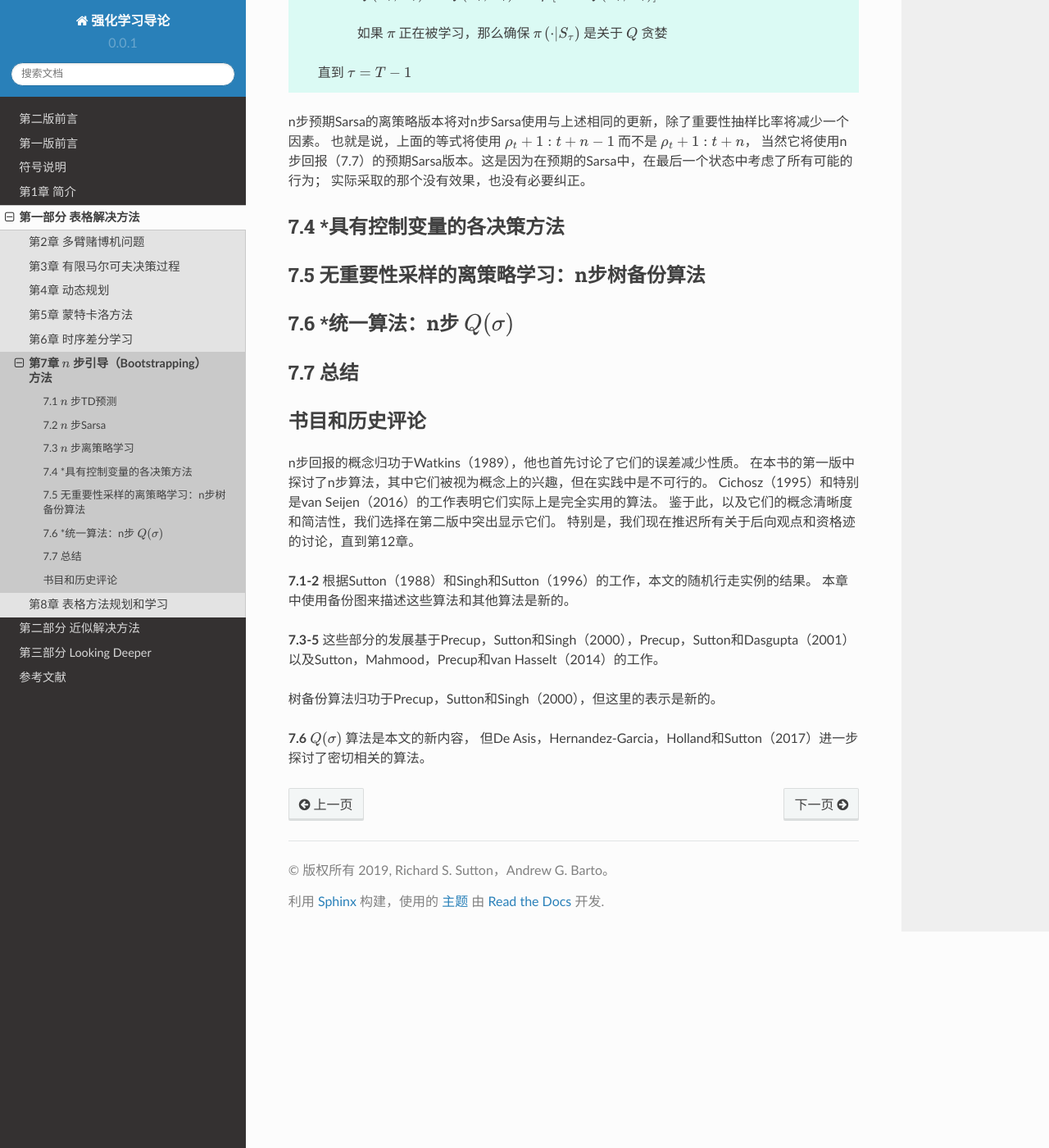
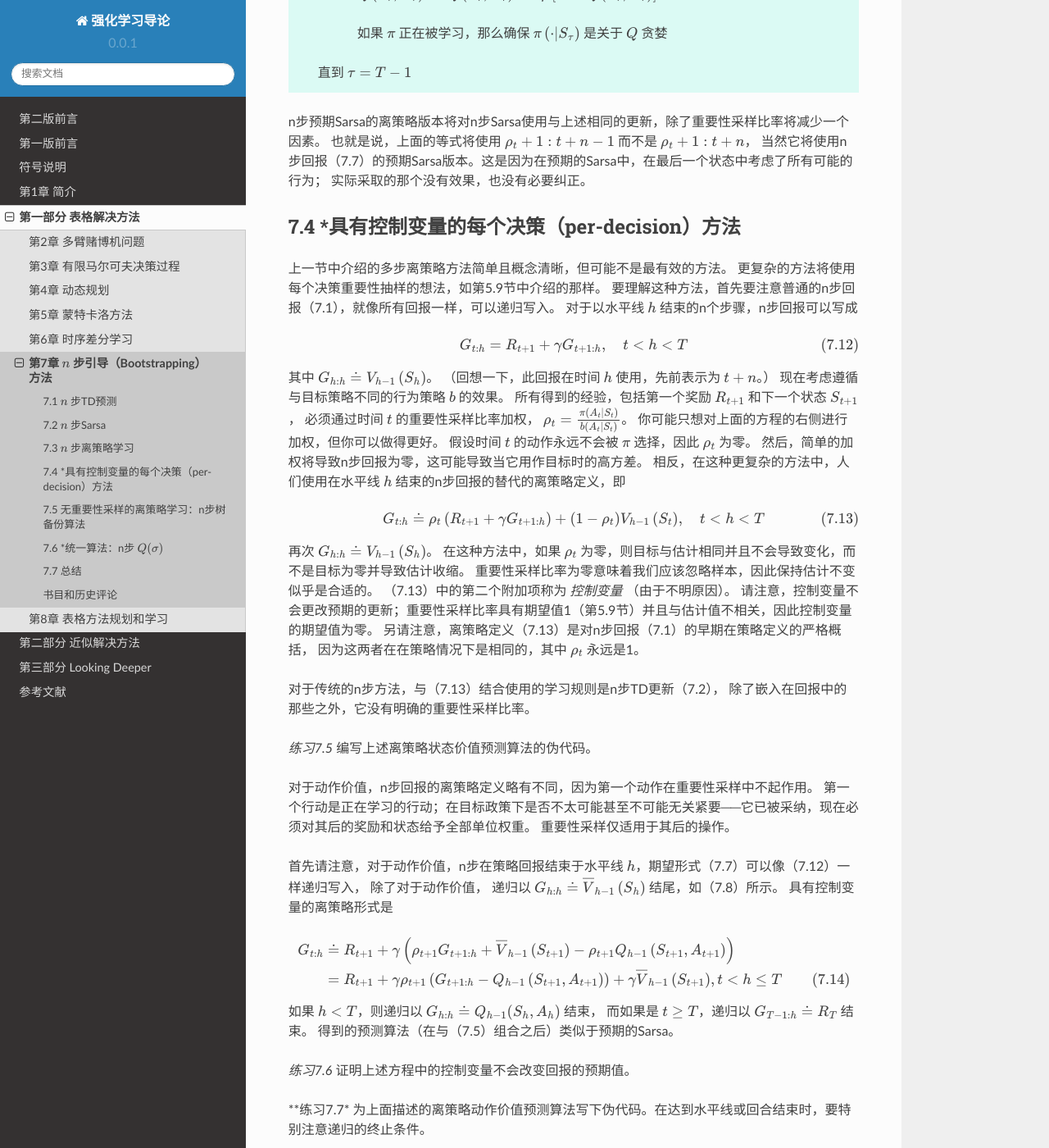
Before and after one commit to qiwihui/reinforcement-learning-an-introduction-chinese, a Sphinx documentation site: the page built from source/partI/chapter7/n_step_bootstrapping.rst, in a window 1280 px wide and 1400 px high, scrolled down 9348 px. Shown: the whole window at 82% size. Built offline with Sphinx 7.4.7 and the Read the Docs theme 2.0.0, drawn with Linux system fonts in a browser that asks for light colours; some of the changed text lies outside the part shown.

Commit message:
dcos: 7.4 具有控制变量的每个决策（per-decision）方法

```diff
--- a/source/partI/chapter7/n_step_bootstrapping.rst
+++ b/source/partI/chapter7/n_step_bootstrapping.rst
@@ -298,7 +298,7 @@ n步Sarsa的备份图（如图7.3所示），就像n步TD一样（图7.1） ）
     V_{t+n}\left(S_{t}\right) \doteq V_{t+n-1}\left(S_{t}\right)+\alpha \rho_{t : t+n-1}\left[G_{t : t+n}-V_{t+n-1}\left(S_{t}\right)\right], \quad 0 \leq t<T
     \tag{7.9}
 
-其中 :math:`\rho_{t : t}+n-1` 称为 *重要性抽样比率*，
+其中 :math:`\rho_{t : t}+n-1` 称为 *重要性采样比率*，
 是在两个策略下从 :math:`A_t` 到 :math:`A_{t+n-1}` 采取 :math:`n` 个动作的相对概率（参见方程5.3）：
 
 .. math::
@@ -311,7 +311,7 @@ n步Sarsa的备份图（如图7.3所示），就像n步TD一样（图7.1） ）
 另一方面，如果偶然采取行动，:math:`\pi` 将采取比 :math:`\b` 更大的概率，那么这将增加否则将给予回报的权重。
 这是有道理的，因为该动作是 :math:`\pi` 的特征（因此我们想要了解它），但很少被 :math:`\b` 选择，因此很少出现在数据中。
 为了弥补这一点，我们必须在它发生时增加权重（over-weight）。
-请注意，如果这两个策略实际上是相同的（在策略情况下），则重要性采样率始终为1。
+请注意，如果这两个策略实际上是相同的（在策略情况下），则重要性采样比率始终为1。
 因此，我们的新更新（7.9）概括并可以完全取代我们之前的n步TD更新。
 同样，我们之前的n步Sarsa更新可以完全被简单的离策略形式所取代：
 
@@ -320,7 +320,7 @@ n步Sarsa的备份图（如图7.3所示），就像n步TD一样（图7.1） ）
     Q_{t+n}\left(S_{t}, A_{t}\right) \doteq Q_{t+n-1}\left(S_{t}, A_{t}\right)+\alpha \rho_{t+1 : t+n}\left[G_{t : t+n}-Q_{t+n-1}\left(S_{t}, A_{t}\right)\right]
     \tag{7.11}
 
-对 :math:`0 \leq t<T`。注意，这里的重要性采样率比n步TD（7.9）晚一步开始和结束。
+对 :math:`0 \leq t<T`。注意，这里的重要性采样比率比n步TD（7.9）晚一步开始和结束。
 这是因为我们正在更新状态-动作对。我们不必关心我们选择行动的可能性；
 现在我们选择了它，我们希望从发生的事情中充分学习，只对后续行动进行重要性采样。
 完整算法的伪代码如下面的框所示。
@@ -378,14 +378,91 @@ n步Sarsa的备份图（如图7.3所示），就像n步TD一样（图7.1） ）
 
         直到 :math:`\tau = T - 1`
 
-n步预期Sarsa的离策略版本将对n步Sarsa使用与上述相同的更新，除了重要性抽样比率将减少一个因素。
+n步预期Sarsa的离策略版本将对n步Sarsa使用与上述相同的更新，除了重要性采样比率将减少一个因素。
 也就是说，上面的等式将使用 :math:`\rho_{t}+1 : t+n-1` 而不是 :math:`\rho_{t}+1 : t+n`，
 当然它将使用n步回报（7.7）的预期Sarsa版本。这是因为在预期的Sarsa中，在最后一个状态中考虑了所有可能的行为；
 实际采取的那个没有效果，也没有必要纠正。
 
 
-7.4 \*具有控制变量的各决策方法
-------------------------------
+7.4 \*具有控制变量的每个决策（per-decision）方法
+-------------------------------------------------
+
+上一节中介绍的多步离策略方法简单且概念清晰，但可能不是最有效的方法。
+更复杂的方法将使用每个决策重要性抽样的想法，如第5.9节中介绍的那样。
+要理解这种方法，首先要注意普通的n步回报（7.1），就像所有回报一样，可以递归写入。
+对于以水平线 :math:`h` 结束的n个步骤，n步回报可以写成
+
+.. math::
+
+    G_{t : h}=R_{t+1}+\gamma G_{t+1 : h}, \quad t<h<T
+    \tag{7.12}
+
+其中 :math:`G_{h : h} \doteq V_{h-1}\left(S_{h}\right)`。
+（回想一下，此回报在时间 :math:`h` 使用，先前表示为 :math:`t+n`。）
+现在考虑遵循与目标策略不同的行为策略 :math:`b` 的效果。
+所有得到的经验，包括第一个奖励 :math:`R_{t+1}` 和下一个状态 :math:`S_{t+1}`，
+必须通过时间 :math:`t` 的重要性采样比率加权，
+:math:`\rho_{t}=\frac{\pi\left(A_{t} | S_{t}\right)}{b\left(A_{t} | S_{t}\right)}`。
+你可能只想对上面的方程的右侧进行加权，但你可以做得更好。
+假设时间 :math:`t` 的动作永远不会被 :math:`\pi` 选择，因此 :math:`\rho_{t}` 为零。
+然后，简单的加权将导致n步回报为零，这可能导致当它用作目标时的高方差。
+相反，在这种更复杂的方法中，人们使用在水平线 :math:`h` 结束的n步回报的替代的离策略定义，即
+
+.. math::
+
+    G_{t : h} \doteq \rho_{t}\left(R_{t+1}+\gamma G_{t+1 : h}\right)+\left(1-\rho_{t}\right) V_{h-1}\left(S_{t}\right), \quad t<h<T
+    \tag{7.13}
+
+再次 :math:`G_{h : h} \doteq V_{h-1}\left(S_{h}\right)`。
+在这种方法中，如果 :math:`\rho_{t}` 为零，则目标与估计相同并且不会导致变化，而不是目标为零并导致估计收缩。
+重要性采样比率为零意味着我们应该忽略样本，因此保持估计不变似乎是合适的。
+（7.13）中的第二个附加项称为 *控制变量* （由于不明原因）。
+请注意，控制变量不会更改预期的更新；重要性采样比率具有期望值1（第5.9节）并且与估计值不相关，因此控制变量的期望值为零。
+另请注意，离策略定义（7.13）是对n步回报（7.1）的早期在策略定义的严格概括，
+因为这两者在在策略情况下是相同的，其中 :math:`\rho_{t}` 永远是1。
+
+对于传统的n步方法，与（7.13）结合使用的学习规则是n步TD更新（7.2），
+除了嵌入在回报中的那些之外，它没有明确的重要性采样比率。
+
+*练习7.5* 编写上述离策略状态价值预测算法的伪代码。
+
+对于动作价值，n步回报的离策略定义略有不同，因为第一个动作在重要性采样中不起作用。
+第一个行动是正在学习的行动；在目标政策下是否不太可能甚至不可能无关紧要──它已被采纳，现在必须对其后的奖励和状态给予全部单位权重。
+重要性采样仅适用于其后的操作。
+
+首先请注意，对于动作价值，n步在策略回报结束于水平线 :math:`h`，期望形式（7.7）可以像（7.12）一样递归写入，
+除了对于动作价值，
+递归以 :math:`G_{h : h} \doteq \overline{V}_{h-1}\left(S_{h}\right)` 结尾，如（7.8）所示。
+具有控制变量的离策略形式是
+
+.. math::
+
+    \begin{aligned}
+    G_{t : h} & \doteq R_{t+1}+\gamma\left(\rho_{t+1} G_{t+1 : h}+\overline{V}_{h-1}\left(S_{t+1}\right)-\rho_{t+1} Q_{h-1}\left(S_{t+1}, A_{t+1}\right)\right) \\
+    &=R_{t+1}+\gamma \rho_{t+1}\left(G_{t+1 : h}-Q_{h-1}\left(S_{t+1}, A_{t+1}\right)\right)+\gamma \overline{V}_{h-1}\left(S_{t+1}\right), t<h \leq T & \text{(7.14)}
+    \end{aligned}
+
+如果 :math:`h<T`，则递归以 :math:`G_{h : h} \doteq Q_{h-1}(S_{h}, A_{h})` 结束，
+而如果是 :math:`t \geq T`，递归以 :math:`G_{T-1 : h} \doteq R_{T}` 结束。
+得到的预测算法（在与（7.5）组合之后）类似于预期的Sarsa。
+
+*练习7.6* 证明上述方程中的控制变量不会改变回报的预期值。
+
+\**练习7.7* 为上面描述的离策略动作价值预测算法写下伪代码。在达到水平线或回合结束时，要特别注意递归的终止条件。
+
+*练习7.8* 如果近似状态值函数没有改变，则表明n步回报（7.13）的通用（离策略）版本仍然可以作为基于状态的TD误差（6.5）的精确和紧凑地书写。
+
+*练习7.9* 对离政策n步回报（7.14）和预期Sarsa TD误差（公式6.9中括号内的数量）的动作版本重复上述练习。
+
+*练习7.10（编程）* 设计一个小的离策略预测问题并用它来表明使用（7.13）和（7.2）的离策略学习算法比使用（7.1）和（7.9）的更简单算法更有效。
+
+我们在本节，上一节和第5章中使用的重要性采样实现了声音（sound）离策略学习，但也导致了高方差更新，
+迫使使用小步长参数，从而不可避免地导致学习变慢。离策略训练比在策略训练慢 - 毕竟，数据与所学内容的相关性较低。
+然而，可能也可以改进这些方法。对照变量是减少方差的一种方法。另一个是快速调整步长到观察到的方差，
+如Autostep方法（Mahmood，Sutton，Degris和Pilarski，2012）。
+另一种有希望的方法是由Tian（在准备中）扩展到TD的Karampatziakis和Langford（2010）的不变更新。
+Mahmood（2017；Mahmood和Sutton，2015）的使用技巧也可能是解决方案的一部分。
+在下一节中，我们将考虑一种不使用重要性采样的离策略学习方法。
 
 
 7.5 无重要性采样的离策略学习：n步树备份算法
```
